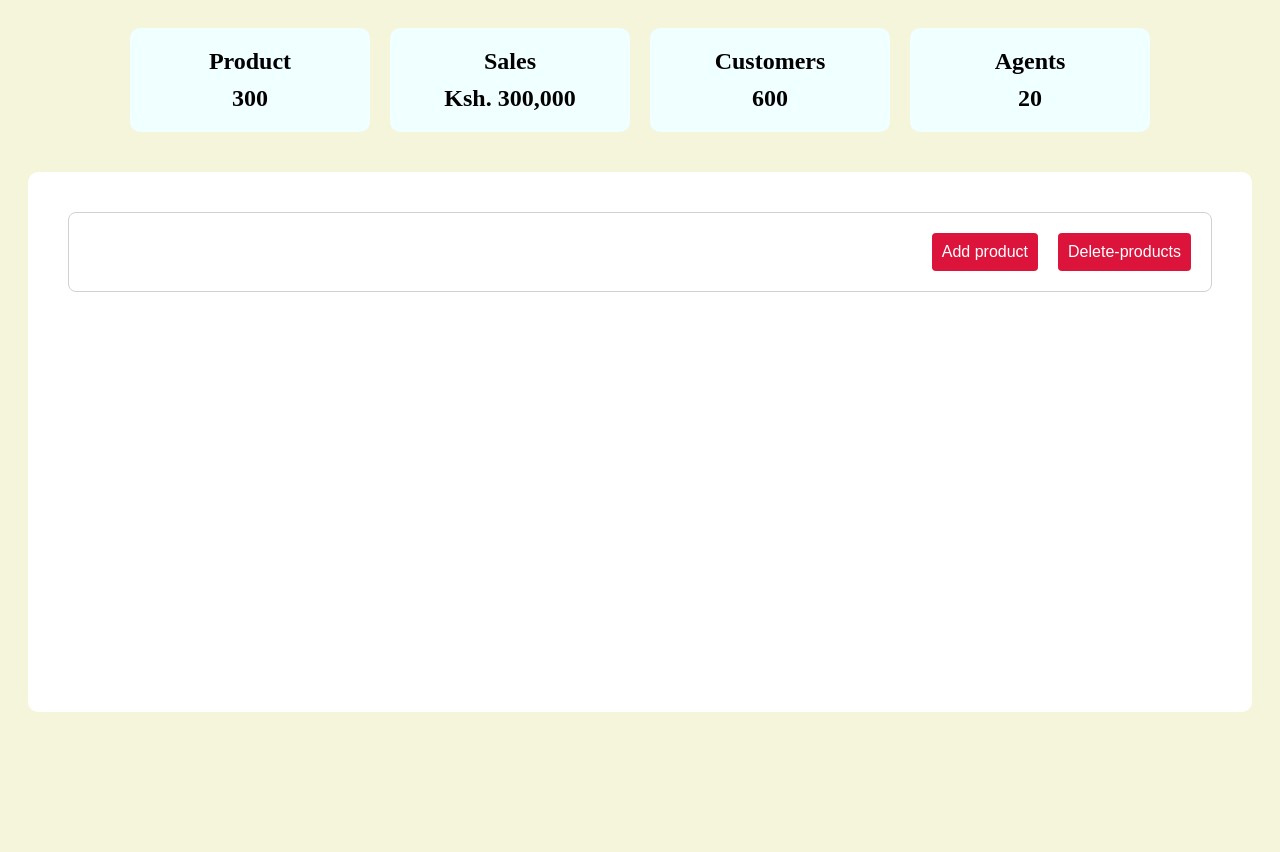
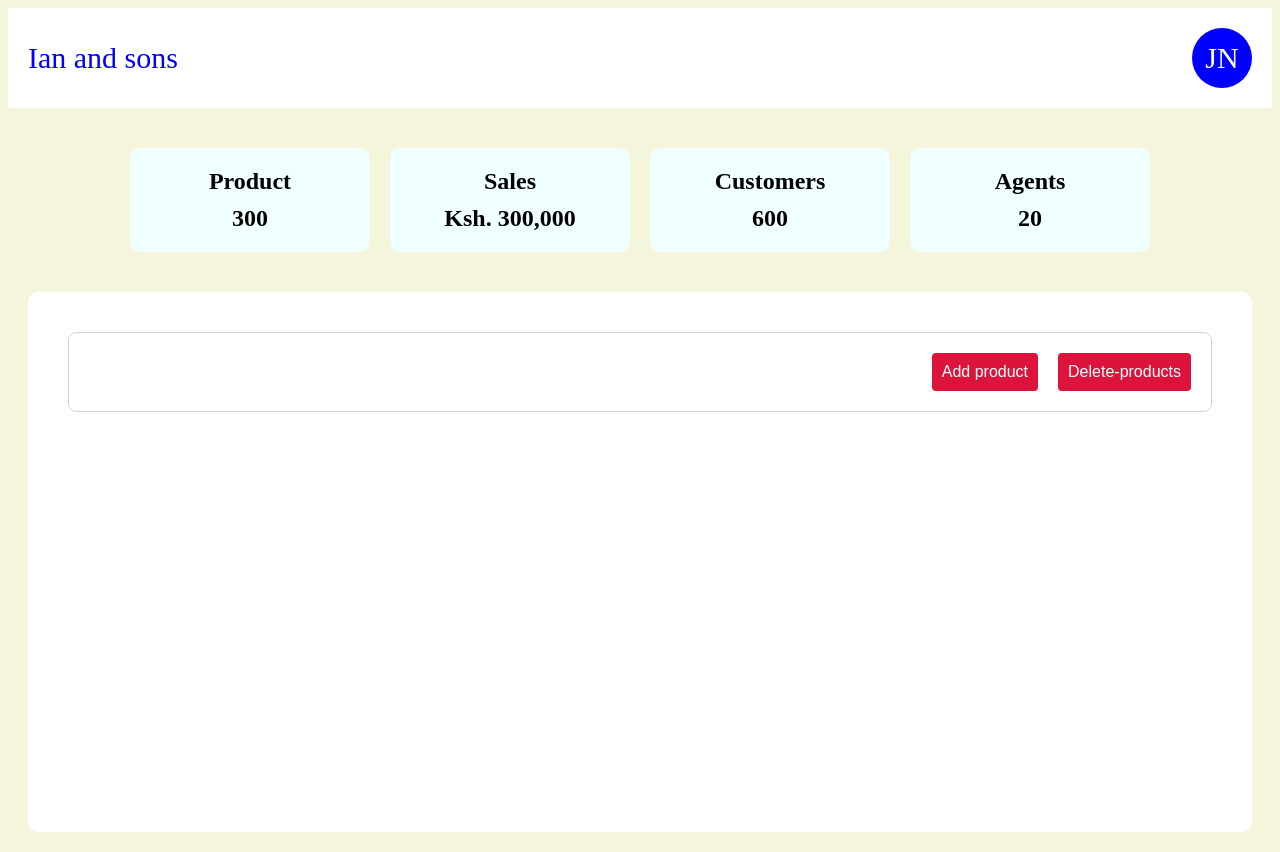
Before and after one commit to Ianizmaname/hello-world, a plain HTML site: page homework01.html in a window 1280 px wide. Before the commit the page ends 800 px from the top, so only its background shows below. Drawn offline with Linux system fonts and the light colour scheme.

Commit message:
added company name

```diff
--- a/homework01.html
+++ b/homework01.html
@@ -3,7 +3,33 @@
     <title>HTML HOMEWORK 1</title>
     <head>
         <style>
+            .navbar{
+                background-color: white;
+                padding: 20px;
+                margin-bottom: 20px;
+                display: flex;
+                flex-direction: row;
+                justify-content: space-between;
+                align-items: center;
+            }
+.company-name{
+    color: blue;
+    font-weight: 500;
+    font-size: 30px;
+}
+.user-name{
+height: 60px;
+width: 60px;
+background-color: blue;
+color: white;
+font-weight: 500;
+font-size: 30px;
+border-radius: 50%;
+display: flex;
+align-items: center;
+justify-content: center;
 
+}
             body{
                 background-color: beige;
             }
@@ -68,6 +94,12 @@ color: #000;
         </style>
     </head>
     <body>
+         <!-- start navbar -->
+     <div class="navbar">
+        <div class="company-name">Ian and sons</div>
+        <div class="user-name">JN</div>
+             </div>
+             <!-- end navbar -->
 
         <div class="container">
             <div class="item">
```
Also changed, not shown: rachel.html (+1 -0 lines).
